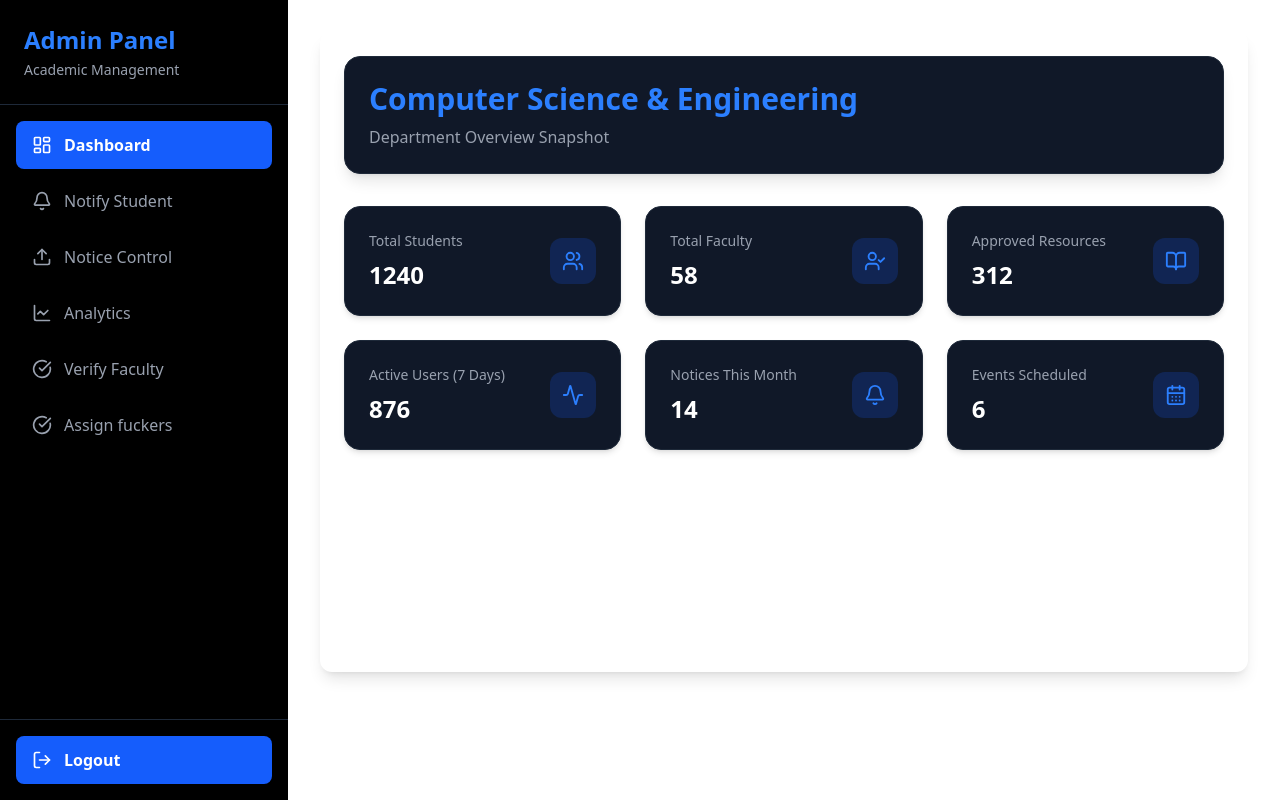
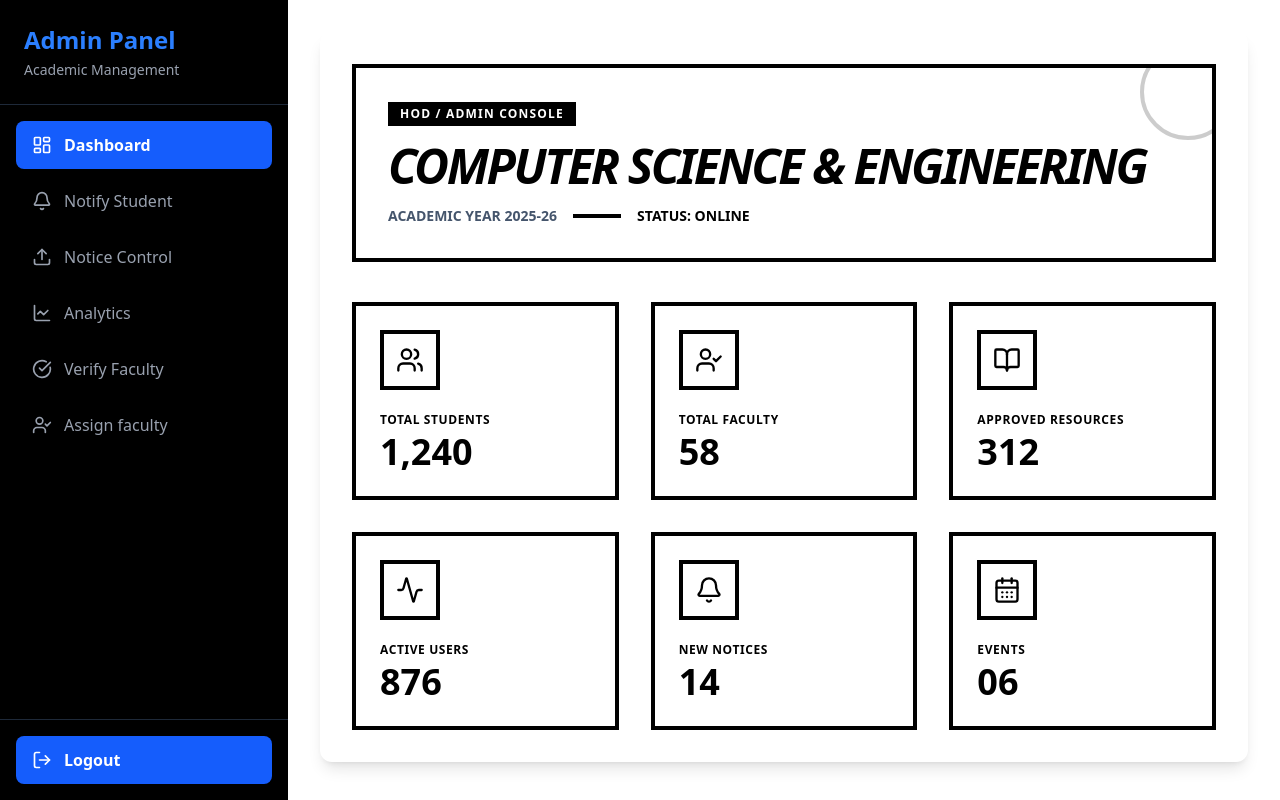
Before and after one commit to prajwal1357/srinivasa-hackathon, a Next.js app in the folder frontend/: page /admin/dashboard in a window 1280 px wide. Built offline with nearby package versions, Linux system fonts and the light colour scheme.

Commit message:
added logout routes

```diff
--- a/frontend/app/(dashboard)/admin/assign-faculty/page.js
+++ b/frontend/app/(dashboard)/admin/assign-faculty/page.js
@@ -42,59 +42,108 @@ export default function AssignFacultyPage() {
   };
 
   return (
-    <div className="p-8">
-      <h1 className="text-2xl font-bold mb-6">Assign Faculty to Class</h1>
+    <div className="p-8 min-h-screen bg-gray-900 text-white">
+      {/* Page Title */}
+      <h1 className="text-3xl font-bold text-blue-500 mb-10">
+        Assign Faculty to Class
+      </h1>
 
-      {/* Assignment Form */}
-      <div className="flex gap-4 mb-8">
+      {/* Assignment Card */}
+      <div className="bg-gray-800 border border-gray-700 rounded-2xl p-8 shadow-lg mb-12">
+        <h2 className="text-xl font-semibold mb-6 text-gray-200">
+          New Assignment
+        </h2>
+
+        <div className="grid md:grid-cols-3 gap-6">
+          {/* Faculty Select */}
+          <div>
+            <label className="block text-sm text-gray-400 mb-2">
+              Select Faculty
+            </label>
             <select
               value={facultyId}
               onChange={(e) => setFacultyId(e.target.value)}
-          className="border p-2 rounded"
+              className="w-full bg-gray-900 border border-gray-700
+                         rounded-lg px-4 py-3 focus:border-blue-500
+                         outline-none transition"
             >
-          <option value="">Select Faculty</option>
+              <option value="">Choose Faculty</option>
               {facultyList.map((f) => (
                 <option key={f._id} value={f._id}>
                   {f.name}
                 </option>
               ))}
             </select>
+          </div>
 
+          {/* Class Select */}
+          <div>
+            <label className="block text-sm text-gray-400 mb-2">
+              Select Class
+            </label>
             <select
               value={classId}
               onChange={(e) => setClassId(e.target.value)}
-          className="border p-2 rounded"
+              className="w-full bg-gray-900 border border-gray-700
+                         rounded-lg px-4 py-3 focus:border-blue-500
+                         outline-none transition"
             >
-          <option value="">Select Class</option>
+              <option value="">Choose Class</option>
               {classList.map((c) => (
                 <option key={c._id} value={c._id}>
                   {c.name}
                 </option>
               ))}
             </select>
+          </div>
 
+          {/* Assign Button */}
+          <div className="flex items-end">
             <button
               onClick={handleAssign}
-          className="bg-black text-white px-4 py-2 rounded"
+              className="w-full bg-blue-600 px-6 py-3 rounded-lg
+                         font-semibold hover:bg-blue-700
+                         transition duration-300 shadow-md"
             >
-          Assign
+              Assign Faculty
             </button>
+          </div>
+        </div>
       </div>
 
       {/* Assignment List */}
-      <h2 className="text-xl font-semibold mb-4">Current Assignments</h2>
+      <div>
+        <h2 className="text-2xl font-semibold mb-6 text-gray-200">
+          Current Assignments
+        </h2>
 
         {assignments.length === 0 ? (
-        <p>No assignments yet.</p>
+          <div className="bg-gray-800 border border-gray-700 p-6 rounded-xl">
+            No assignments yet.
+          </div>
         ) : (
-        <div className="space-y-3">
+          <div className="grid md:grid-cols-2 gap-6">
             {assignments.map((a) => (
-            <div key={a._id} className="border p-3 rounded">
-              {a.faculty.name} → {a.class.name}
+              <div
+                key={a._id}
+                className="bg-gray-800 border border-gray-700
+                           rounded-xl p-6 hover:border-blue-500
+                           transition duration-300 shadow-md"
+              >
+                <p className="text-lg font-semibold">
+                  {a.faculty.name}
+                </p>
+                <p className="text-gray-400 mt-2">
+                  Assigned to:
+                </p>
+                <p className="text-blue-400 font-medium mt-1">
+                  {a.class.name}
+                </p>
               </div>
             ))}
           </div>
         )}
       </div>
+    </div>
   );
 }
--- a/frontend/app/(dashboard)/admin/dashboard/page.js
+++ b/frontend/app/(dashboard)/admin/dashboard/page.js
@@ -7,83 +7,104 @@ import {
   Activity,
   Bell,
   CalendarDays,
+  ArrowUpRight,
 } from "lucide-react";
 
 export default function AdminDashboard() {
-  // 🔹 Dummy Data (Later fetch from backend)
   const departmentName = "Computer Science & Engineering";
 
   const kpis = [
     {
       title: "Total Students",
-      value: 1240,
+      value: "1,240",
       icon: Users,
+      color: "bg-memphis-yellow",
     },
     {
       title: "Total Faculty",
-      value: 58,
+      value: "58",
       icon: UserCheck,
+      color: "bg-memphis-green",
     },
     {
       title: "Approved Resources",
-      value: 312,
+      value: "312",
       icon: BookOpen,
+      color: "bg-memphis-blue",
     },
     {
-      title: "Active Users (7 Days)",
-      value: 876,
+      title: "Active Users",
+      value: "876",
       icon: Activity,
+      color: "bg-memphis-pink",
     },
     {
-      title: "Notices This Month",
-      value: 14,
+      title: "New Notices",
+      value: "14",
       icon: Bell,
+      color: "bg-memphis-yellow",
     },
     {
-      title: "Events Scheduled",
-      value: 6,
+      title: "Events",
+      value: "06",
       icon: CalendarDays,
+      color: "bg-white",
     },
   ];
 
   return (
-    <div className="text-white space-y-8">
+    <div className="space-y-10 p-2">
+      {/* 🟦 1️⃣ Department Overview Panel - Memphis Style */}
+      <div className="bg-white p-8 border-4 border-black rounded-none brutal-shadow relative overflow-hidden">
+        {/* Decorative Circle */}
+        <div className="absolute -top-6 -right-6 w-24 h-24 bg-memphis-pink border-4 border-black rounded-full opacity-20" />
 
-      {/* 🟦 1️⃣ Department Overview Panel */}
-      <div className="bg-gray-900 p-6 rounded-2xl shadow-lg border border-gray-800">
-        <h1 className="text-3xl font-bold text-blue-500">
+        <div className="relative z-10">
+          <div className="inline-block px-3 py-1 bg-black text-white text-xs font-black uppercase mb-4 tracking-widest">
+            HOD / Admin Console
+          </div>
+          <h1 className="text-4xl md:text-5xl font-black text-black uppercase italic tracking-tighter">
             {departmentName}
           </h1>
-        <p className="text-gray-400 mt-2">
-          Department Overview Snapshot
+          <div className="mt-4 flex items-center gap-4">
+            <p className="font-bold text-slate-600 uppercase text-sm">
+              Academic Year 2025-26
             </p>
+            <div className="h-1 w-12 bg-black" />
+            <p className="font-bold text-black uppercase text-sm">Status: Online</p>
+          </div>
+        </div>
       </div>
 
       {/* KPI Cards Grid */}
-      <div className="grid grid-cols-1 sm:grid-cols-2 lg:grid-cols-3 gap-6">
+      <div className="grid grid-cols-1 sm:grid-cols-2 lg:grid-cols-3 gap-8">
         {kpis.map((item, index) => {
           const Icon = item.icon;
 
           return (
             <div
               key={index}
-              className="bg-gray-900 border border-gray-800
-                         rounded-2xl p-6 shadow-md
-                         hover:border-blue-500
-                         transition duration-300"
+              className={`${item.color} border-4 border-black rounded-none p-6 brutal-shadow
+                         hover:-translate-x-1 hover:-translate-y-1 hover:shadow-[10px_10px_0px_0px_rgba(0,0,0,1)]
+                         transition-all duration-200 group cursor-pointer`}
             >
-              <div className="flex items-center justify-between">
+              <div className="flex items-start justify-between">
+                <div className="space-y-4">
+                  <div className="p-3 border-4 border-black bg-white inline-block">
+                    <Icon size={28} className="text-black" />
+                  </div>
                   <div>
-                  <p className="text-gray-400 text-sm">
+                    <p className="text-black font-black uppercase text-xs tracking-wider">
                       {item.title}
                     </p>
-                  <h2 className="text-2xl font-bold mt-2">
+                    <h2 className="text-4xl font-black mt-1 text-black">
                       {item.value}
                     </h2>
                   </div>
+                </div>
 
-                <div className="bg-blue-600/20 p-3 rounded-xl">
-                  <Icon size={22} className="text-blue-500" />
+                <div className="bg-black text-white p-1 rounded-none opacity-0 group-hover:opacity-100 transition-opacity">
+                  <ArrowUpRight size={20} />
                 </div>
               </div>
             </div>
@@ -91,6 +112,8 @@ export default function AdminDashboard() {
         })}
       </div>
 
+
+
     </div>
   );
 }
--- a/frontend/app/(dashboard)/admin/layout.js
+++ b/frontend/app/(dashboard)/admin/layout.js
@@ -1,7 +1,6 @@
 "use client";
-
 import Link from "next/link";
-import { usePathname } from "next/navigation";
+import { usePathname, useRouter } from "next/navigation";
 import {
   LayoutDashboard,
   Bell,
@@ -9,10 +8,12 @@ import {
   LogOut,
   ChartLine,
   CheckCircleIcon,
+  UserCheck,
 } from "lucide-react";
 
 export default function AdminLayout({ children }) {
   const pathname = usePathname();
+  const router = useRouter();
 
   const menuItems = [
     { name: "Dashboard", path: "/admin/dashboard", icon: LayoutDashboard },
@@ -20,8 +21,25 @@ export default function AdminLayout({ children }) {
     { name: "Notice Control", path: "/admin/users", icon: Upload },
     { name: "Analytics", path: "/admin/analytics", icon: ChartLine },
     { name: "Verify Faculty", path: "/admin/approvedfac", icon: CheckCircleIcon },
-    { name: "Assign fuckers", path: "/admin/assign-faculty", icon: CheckCircleIcon },
+    { name: "Assign faculty", path: "/admin/assign-faculty", icon: UserCheck },
   ];
+
+  const handleLogout = async () => {
+    try {
+      const res = await fetch("/auth/logout", {
+        method: "POST",
+      });
+
+      if (res.ok) {
+        router.replace("/login"); // Prevents going back
+      } else {
+        alert("Logout failed");
+      }
+    } catch (error) {
+      console.error("Logout error:", error);
+      alert("Something went wrong");
+    }
+  };
 
   return (
     <div className="flex min-h-screen bg-gray-200">
@@ -69,6 +87,7 @@ export default function AdminLayout({ children }) {
         {/* Logout Section */}
         <div className="p-4 border-t border-gray-800">
           <button
+            onClick={handleLogout}
             className="
               flex items-center gap-3 w-full px-4 py-3
               bg-blue-600 text-white font-semibold
--- a/frontend/app/(dashboard)/faculty/layout.js
+++ b/frontend/app/(dashboard)/faculty/layout.js
@@ -1,7 +1,7 @@
 "use client";
 
 import Link from "next/link";
-import { usePathname } from "next/navigation";
+import { usePathname, useRoute } from "next/navigation";
 import {
   LayoutDashboard,
   Bell,
@@ -13,6 +13,8 @@ import {
 
 export default function FacultyLayout({ children }) {
   const pathname = usePathname();
+    const router = useRouter();
+
 
   const menuItems = [
     { name: "Dashboard", path: "/faculty/dashboard", icon: LayoutDashboard },
@@ -21,6 +23,23 @@ export default function FacultyLayout({ children }) {
     { name: "Verify", path: "/faculty/verify", icon: CheckCircle },
     { name: "Send Message", path: "/faculty/sendmsg", icon: MessageCircleCode },
   ];
+
+  const handleLogout = async () => {
+    try {
+      const res = await fetch("/auth/logout", {
+        method: "POST",
+      });
+
+      if (res.ok) {
+        router.replace("/login"); // Prevents going back
+      } else {
+        alert("Logout failed");
+      }
+    } catch (error) {
+      console.error("Logout error:", error);
+      alert("Something went wrong");
+    }
+  };
 
   return (
     <div className="flex min-h-screen bg-gray-100">
@@ -68,6 +87,7 @@ export default function FacultyLayout({ children }) {
         {/* Logout Section */}
         <div className="p-4 border-t border-gray-800">
           <button
+          onClick={handleLogout}
             className="
               flex items-center gap-3 w-full px-4 py-3
               bg-green-500 text-black font-semibold
--- a/frontend/app/(dashboard)/student/layout.js
+++ b/frontend/app/(dashboard)/student/layout.js
@@ -1,7 +1,7 @@
 "use client";
 
 import Link from "next/link";
-import { usePathname } from "next/navigation";
+import { usePathname, useRouter } from "next/navigation";
 import {
   LayoutDashboard,
   Upload,
@@ -11,6 +11,7 @@ import {
 
 export default function StudentLayout({ children }) {
   const pathname = usePathname();
+  const router = useRouter();
 
   const menuItems = [
     { name: "Dashboard", path: "/admin/dashboard", icon: LayoutDashboard },
@@ -18,6 +19,23 @@ export default function StudentLayout({ children }) {
     { name: "View notes", path: "/admin/viewNotes", icon: List },
 
   ];
+
+  const handleLogout = async () => {
+    try {
+      const res = await fetch("/auth/logout", {
+        method: "POST",
+      });
+
+      if (res.ok) {
+        router.replace("/login"); // Prevents going back
+      } else {
+        alert("Logout failed");
+      }
+    } catch (error) {
+      console.error("Logout error:", error);
+      alert("Something went wrong");
+    }
+  };
 
   return (
     <div className="flex min-h-screen bg-gray-100">
@@ -65,6 +83,7 @@ export default function StudentLayout({ children }) {
         {/* Logout Section */}
         <div className="p-4 border-t border-gray-800">
           <button
+          onClick={handleLogout}
             className="
               flex items-center gap-3 w-full px-4 py-3
               bg-green-500 text-black font-semibold
--- a/frontend/app/globals.css
+++ b/frontend/app/globals.css
@@ -2,6 +2,8 @@
 @tailwind components;
 @tailwind utilities;
 @import "tailwindcss";
+
+
 
 :root {
   --background: 0 0% 100%;
```
Lines whose indentation alone changed are shown as unchanged.
